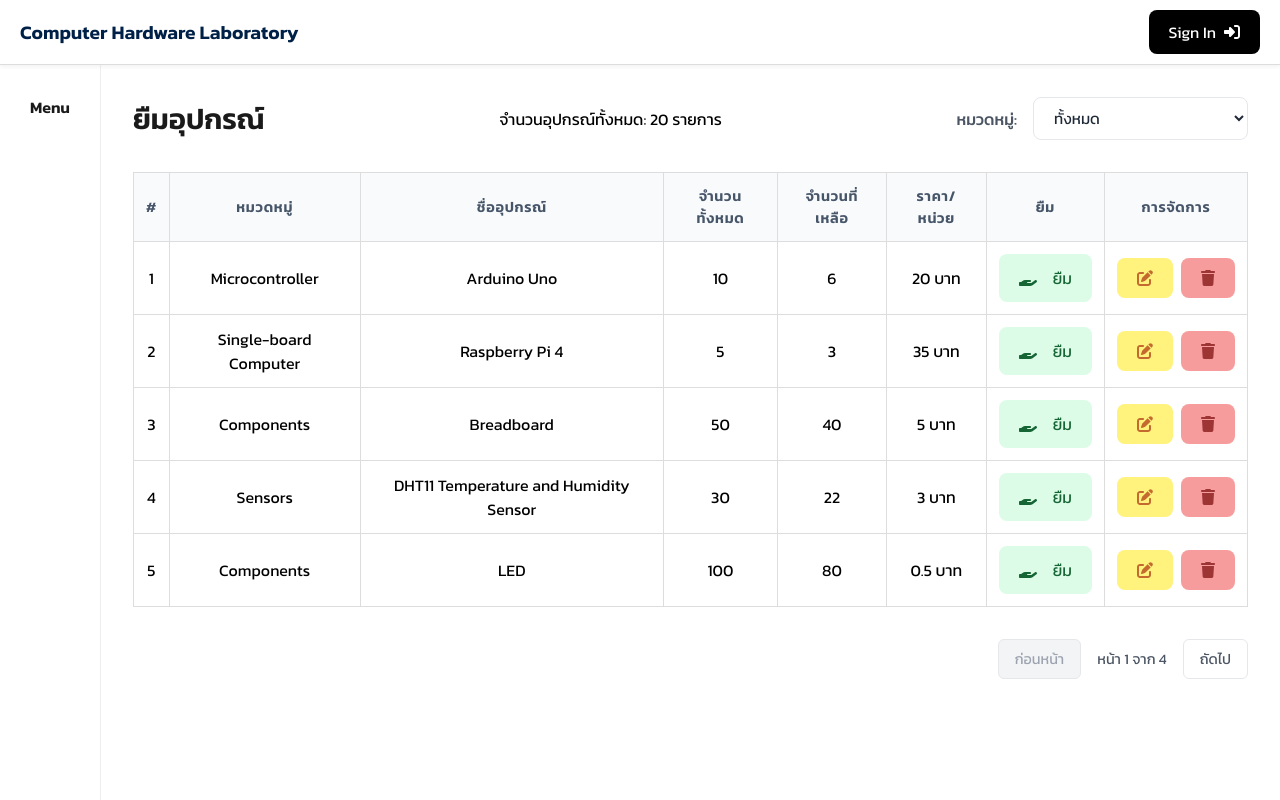
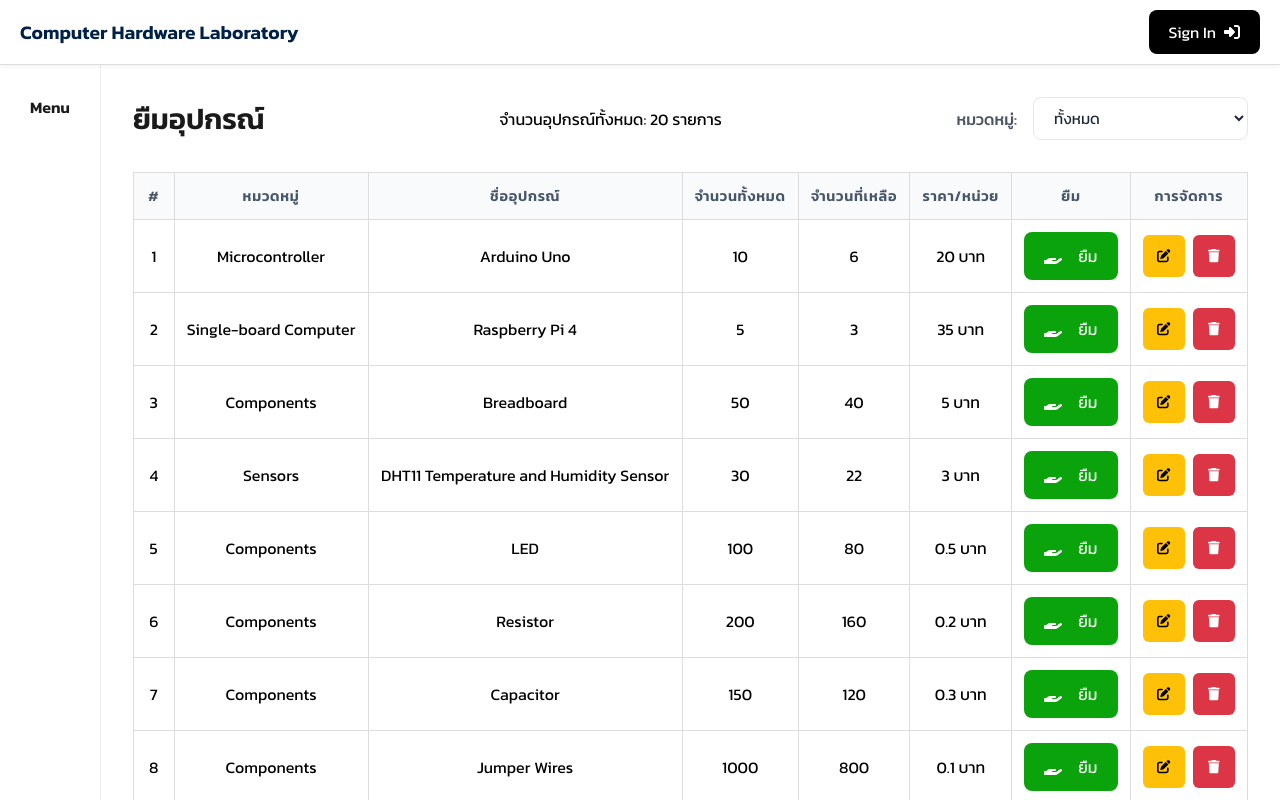
Before and after one commit to sareefhub/Computer-Hardware-Laboratory, a React (Create React App) app in the folder client/: page /borrow-equipment in a window 1280 px wide. Shown: the top 800 px of the page. Built offline with nearby package versions, Linux system fonts and the light colour scheme.

Commit message:
แก้ไข css

```diff
--- a/client/src/pages/borrow-equipment.css
+++ b/client/src/pages/borrow-equipment.css
@@ -136,12 +136,12 @@
 }
 
 .borrow-equipment-btn-success {
-    background: #dcfce7;
-    color: #166534;
-}
+    background: #0ba30b;
+    color: white;
+  }
 
 .borrow-equipment-btn-success:hover {
-    background: #bbf7d0;
+    background-color: green;
 }
 
 .borrow-equipment-pagination {
@@ -186,26 +186,38 @@
     font-size: 0.9rem;
 }
 
-.borrow-equipment-actions-container {
+.borrow-equipment-actions-cell {
     display: flex;
     gap: 0.5rem;
     justify-content: center;
+  }
+
+.borrow-equipment-btn-edit-delete {
+    width: 42px;
+    height: 42px;
+    display: flex;
+    align-items: center;
+    justify-content: center;
+    border: none;
+    border-radius: 6px;
+    cursor: pointer;
+    transition: all 0.2s ease;
+  }
+
+.borrow-equipment-btn-edit {
+    background-color: #ffc107;
+    color: black;
 }
 
-.borrow-equipment-btn-warning {
-    background: #fff27d;
-    color: #c46a2f;
+.borrow-equipment-btn-edit:hover {
+    background-color: #e0a800;
 }
 
-.borrow-equipment-btn-warning:hover {
-    background: #ffeb3b;
+.borrow-equipment-btn-delete {
+    background-color: #dc3545;
+    color: white;
 }
 
-.borrow-equipment-btn-danger {
-    background: #f79c9c;
-    color: #9e3535;
+.borrow-equipment-btn-delete:hover {
+    background-color: #c82333;
 }
-
-.borrow-equipment-btn-danger:hover {
-    background: #f06262;
-}
--- a/client/src/pages/borrow-equipment.js
+++ b/client/src/pages/borrow-equipment.js
@@ -16,7 +16,7 @@ const BorrowEquipment = () => {
   const currentUser = getCurrentUser();
   const { role } = currentUser || {};
 
-  const itemsPerPage = 5;
+  const itemsPerPage = 10;
   const categories = ["ทั้งหมด", ...new Set(hardwareData.map((item) => item.category))];
   const filteredData =
     selectedCategory === "ทั้งหมด" ? hardwareData : hardwareData.filter((item) => item.category === selectedCategory);
@@ -94,11 +94,11 @@ const BorrowEquipment = () => {
                       </td>
                       {role !== "user" && (
                         <td>
-                          <div className="borrow-equipment-actions-container">
-                            <button className="borrow-equipment-btn borrow-equipment-btn-warning">
+                          <div className="borrow-equipment-actions-cell">
+                            <button className="borrow-equipment-btn-edit-delete borrow-equipment-btn-edit">
                               <FontAwesomeIcon icon={faEdit} />
                             </button>
-                            <button className="borrow-equipment-btn borrow-equipment-btn-danger">
+                            <button className="borrow-equipment-btn-edit-delete borrow-equipment-btn-delete">
                               <FontAwesomeIcon icon={faTrash} />
                             </button>
                           </div>
--- a/client/src/pages/hardware-list.css
+++ b/client/src/pages/hardware-list.css
@@ -129,12 +129,12 @@
 }
 
 .hardware-list-btn-success {
-  background: #dcfce7;
-  color: #166534;
+  background: #0ba30b;
+  color: white;
 }
 
 .hardware-list-btn-success:hover {
-  background: #bbf7d0;
+  background-color: green;
 }
 
 .hardware-list-pagination {
@@ -184,20 +184,32 @@
   justify-content: center;
 }
 
+.hardware-list-btn-edit-delete {
+  width: 42px;
+  height: 42px;
+  display: flex;
+  align-items: center;
+  justify-content: center;
+  border: none;
+  border-radius: 6px;
+  cursor: pointer;
+  transition: all 0.2s ease;
+}
+
 .hardware-list-btn-edit {
-  background: #fff27d;
-  color: #c46a2f;
+  background-color: #ffc107;
+  color: black;
 }
 
 .hardware-list-btn-edit:hover {
-  background: #ffeb3b;
+  background-color: #e0a800;
 }
 
 .hardware-list-btn-delete {
-  background: #f79c9c;
-  color: #9e3535;
+  background-color: #dc3545;
+  color: white;
 }
 
 .hardware-list-btn-delete:hover {
-  background: #f06262;
+  background-color: #c82333;
 }
--- a/client/src/pages/hardware-list.js
+++ b/client/src/pages/hardware-list.js
@@ -18,7 +18,7 @@ const HardwareList = () => {
   const currentUser = getCurrentUser();
   const { role } = currentUser || {};    // ดึงบทบาท (admin/user)
 
-  const itemsPerPage = 5;  // จำนวนรายการที่แสดงในแต่ละหน้า
+  const itemsPerPage = 10;  // จำนวนรายการที่แสดงในแต่ละหน้า
   const categories = ['ทั้งหมด', ...new Set(hardwareData.map(item => item.category))];  // การกรองหมวดหมู่จากข้อมูล
   const filteredData = selectedCategory === 'ทั้งหมด' ? hardwareData : hardwareData.filter(item => item.category === selectedCategory); // การกรองข้อมูลตามหมวดหมู่ที่เลือก
   const totalPages = Math.ceil(filteredData.length / itemsPerPage); // คำนวณจำนวนหน้า
@@ -83,10 +83,10 @@ const HardwareList = () => {
                       {role !== 'user' && (
                         <td>
                           <div className="hardware-list-actions-cell">
-                          <button className="hardware-list-btn hardware-list-btn-edit">
+                          <button className="hardware-list-btn-edit-delete hardware-list-btn-edit">
                             <FontAwesomeIcon icon={faEdit} />
                           </button>
-                          <button className="hardware-list-btn hardware-list-btn-delete">
+                          <button className="hardware-list-btn-edit-delete hardware-list-btn-delete">
                             <FontAwesomeIcon icon={faTrash} />
                           </button>
                           </div>
--- a/client/src/pages/user.css
+++ b/client/src/pages/user.css
@@ -149,8 +149,8 @@
 }
 
 .user-btn {
-  width: 32px;
-  height: 32px;
+  width: 42px;
+  height: 42px;
   display: flex;
   align-items: center;
   justify-content: center;
```
